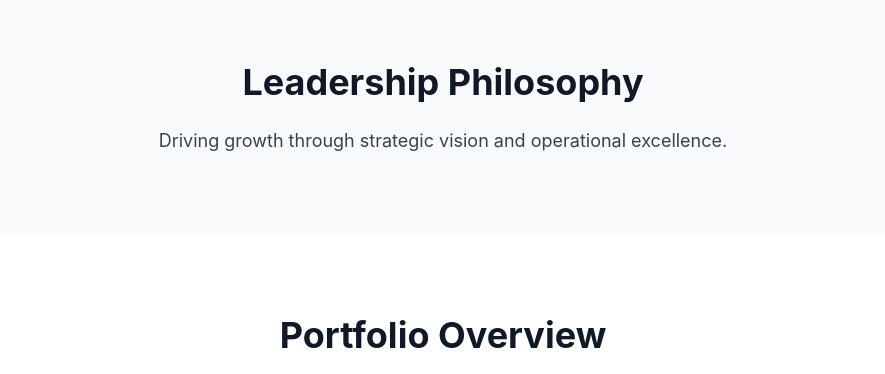
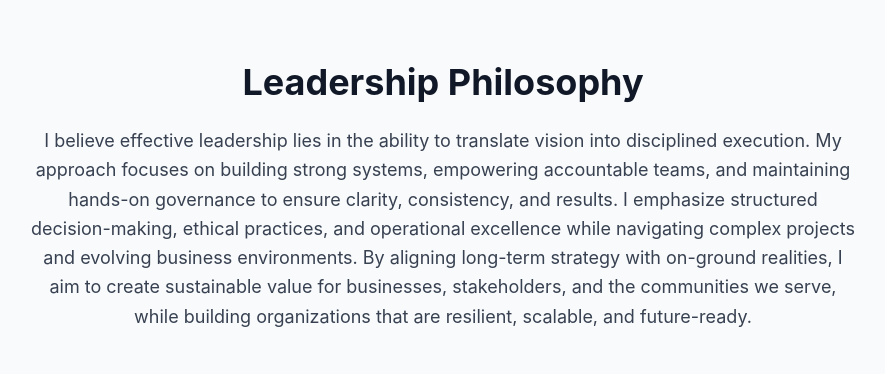
Before and after one commit to ITMShubham-itech/Prabhakar-Dwivedi, a React (Vite) app: page / in a window 1280 px wide. Shown: the part 1020-1394 px from the top of the page, without its empty margins (197-1082 px from the left). Built offline with nearby package versions, Linux system fonts and the light colour scheme; no server answers; the database is empty.

Commit message:
leadershipt philosophy content

```diff
--- a/src/pages/Home.jsx
+++ b/src/pages/Home.jsx
@@ -247,7 +247,7 @@ const Home = () => {
             <motion.div initial={{ opacity: 0, y: 20 }} whileInView={{ opacity: 1, y: 0 }} viewport={{ once: true }}>
               <h2 className="text-3xl md:text-4xl font-bold text-gray-900 mb-6">Leadership Philosophy</h2>
               <p className="text-lg text-gray-700 leading-relaxed">
-                {content?.about?.leadershipThesis || 'Driving growth through strategic vision and operational excellence.'}
+                {content?.about?.leadershipThesis || 'I believe effective leadership lies in the ability to translate vision into disciplined execution. My approach focuses on building strong systems, empowering accountable teams, and maintaining hands-on governance to ensure clarity, consistency, and results. I emphasize structured decision-making, ethical practices, and operational excellence while navigating complex projects and evolving business environments. By aligning long-term strategy with on-ground realities, I aim to create sustainable value for businesses, stakeholders, and the communities we serve, while building organizations that are resilient, scalable, and future-ready.'}
               </p>
             </motion.div>
           </div>
```
